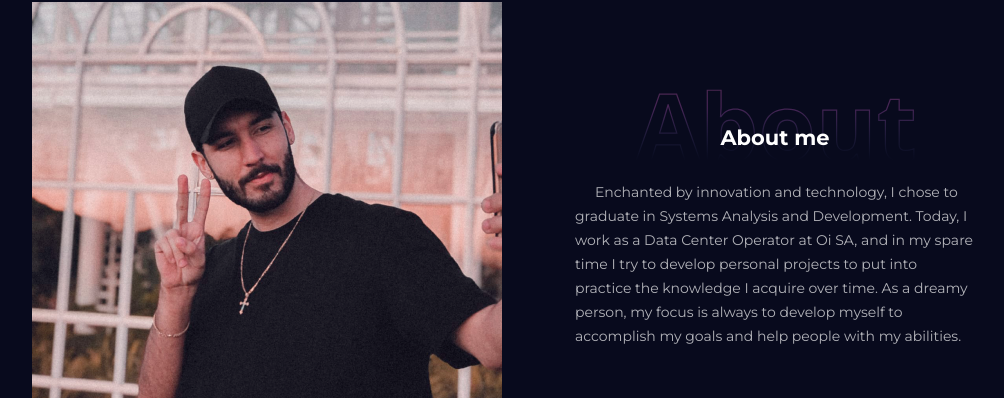
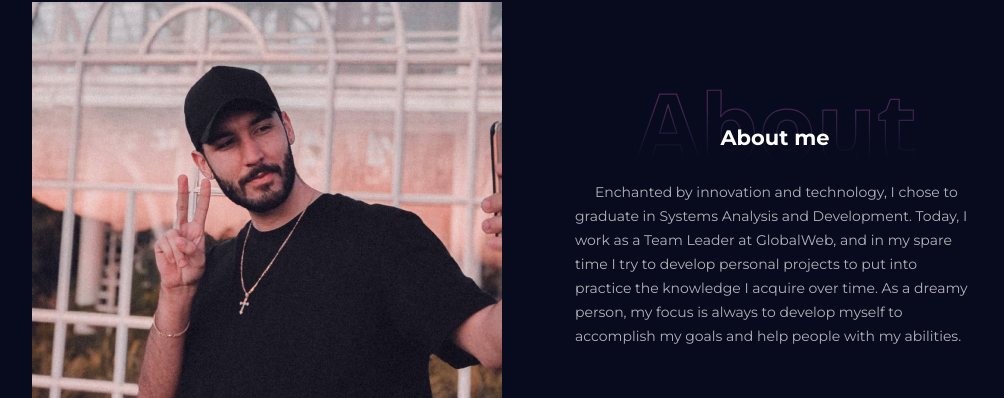
Before and after one commit to Gabriel3atista/portfolio, a React (Create React App) app: page / in a window 1280 px wide. Shown: the part 2530-2928 px from the top of the page, without its empty margins (115-1119 px from the left). Built offline with nearby package versions, Linux system fonts and the light colour scheme; the HTML template or start-up script is replaced by a standard one.

Commit message:
Update about me

```diff
--- a/src/pages/AboutSec.tsx
+++ b/src/pages/AboutSec.tsx
@@ -16,7 +16,7 @@ export function About() {
                     <img className="titleSvg" src={about} alt="about" />
                     <div className="subtitle">
                         <h2>About me</h2>
-                        <p>Enchanted by innovation and technology, I chose to graduate in Systems Analysis and Development. Today, I work as a Data Center Operator at Oi SA, and in my spare time I try to develop personal projects to put into practice the knowledge I acquire over time. As a dreamy person, my focus is always to develop myself to accomplish my goals and help people with my abilities.</p>
+                        <p>Enchanted by innovation and technology, I chose to graduate in Systems Analysis and Development. Today, I work as a Team Leader at GlobalWeb, and in my spare time I try to develop personal projects to put into practice the knowledge I acquire over time. As a dreamy person, my focus is always to develop myself to accomplish my goals and help people with my abilities.</p>
                     </div>
                 </div>
             </div>
```
